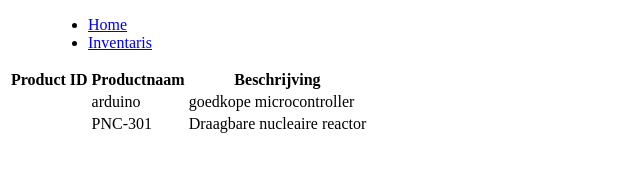
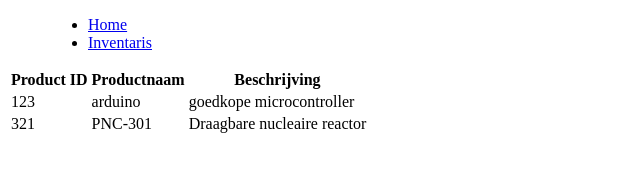
Before and after one commit to medzoseck/front-endPrograming, an Angular app: page /inventaris in a window 1280 px wide. Shown: the top 184 px of the page, without its empty margins (0-640 px from the left). Built offline with nearby package versions, Linux system fonts and the light colour scheme.

Commit message:
routing 404 to home

```diff
--- a/src/app/app-routing.module.ts
+++ b/src/app/app-routing.module.ts
@@ -3,8 +3,12 @@ import { Routes, RouterModule } from '@angular/router';
 import { InventarisComponent } from './inventaris/inventaris.component';
 import { HomeComponent } from './home/home.component';
 
-const routes: Routes = [{path: 'inventaris', component: InventarisComponent},
-  {path: 'home', component: HomeComponent}];
+const routes: Routes = [
+  {path: '', redirectTo: 'home', pathMatch:'full'},
+  {path: 'inventaris', component: InventarisComponent},
+  {path: 'home', component: HomeComponent},
+  {path: '**', redirectTo: 'home'}
+];
 
 @NgModule({
   imports: [RouterModule.forRoot(routes)],
--- a/src/app/app.module.ts
+++ b/src/app/app.module.ts
@@ -7,12 +7,18 @@ import { HomeComponent } from './home/home.component';
 import { LeningComponent } from './leningen/leningen.component';
 import { InventarisComponent } from './inventaris/inventaris.component';
 import { MenuComponent } from './menu/menu.component';
+import { ProductDetailsComponent } from './productdetails/productdetails.component';
 
 
 
 @NgModule({
   declarations: [
-    AppComponent, HomeComponent, LeningComponent, InventarisComponent, MenuComponent
+    AppComponent,
+    HomeComponent,
+    LeningComponent,
+    InventarisComponent,
+    MenuComponent,
+    ProductDetailsComponent
   ],
   imports: [
     BrowserModule,
--- a/src/app/inventaris/inventaris.component.html
+++ b/src/app/inventaris/inventaris.component.html
@@ -14,7 +14,7 @@
 
     <tr *ngFor="let leenproduct of leenproducten">
       <td>
-          {{leenproduct.id}}
+          {{leenproduct.leenproductId}}
       </td>
       <td>
         {{leenproduct.naam}}
--- /dev/null
+++ b/src/app/productdetails/productdetails.component.html
@@ -0,0 +1 @@
+productdetails
```
Also changed, not shown: src/app/productdetails/productdetails.component.ts (added, +16 -0 lines).
